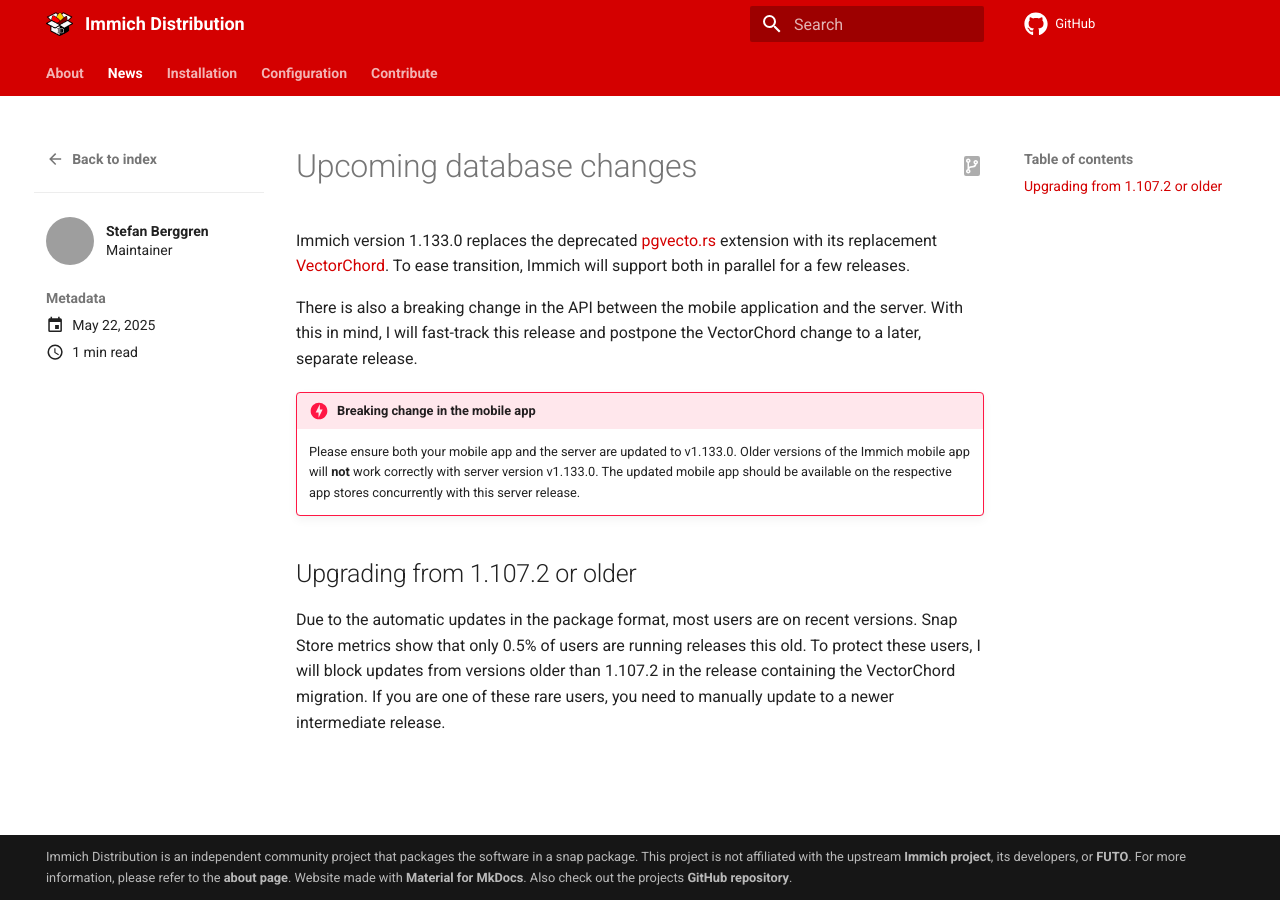
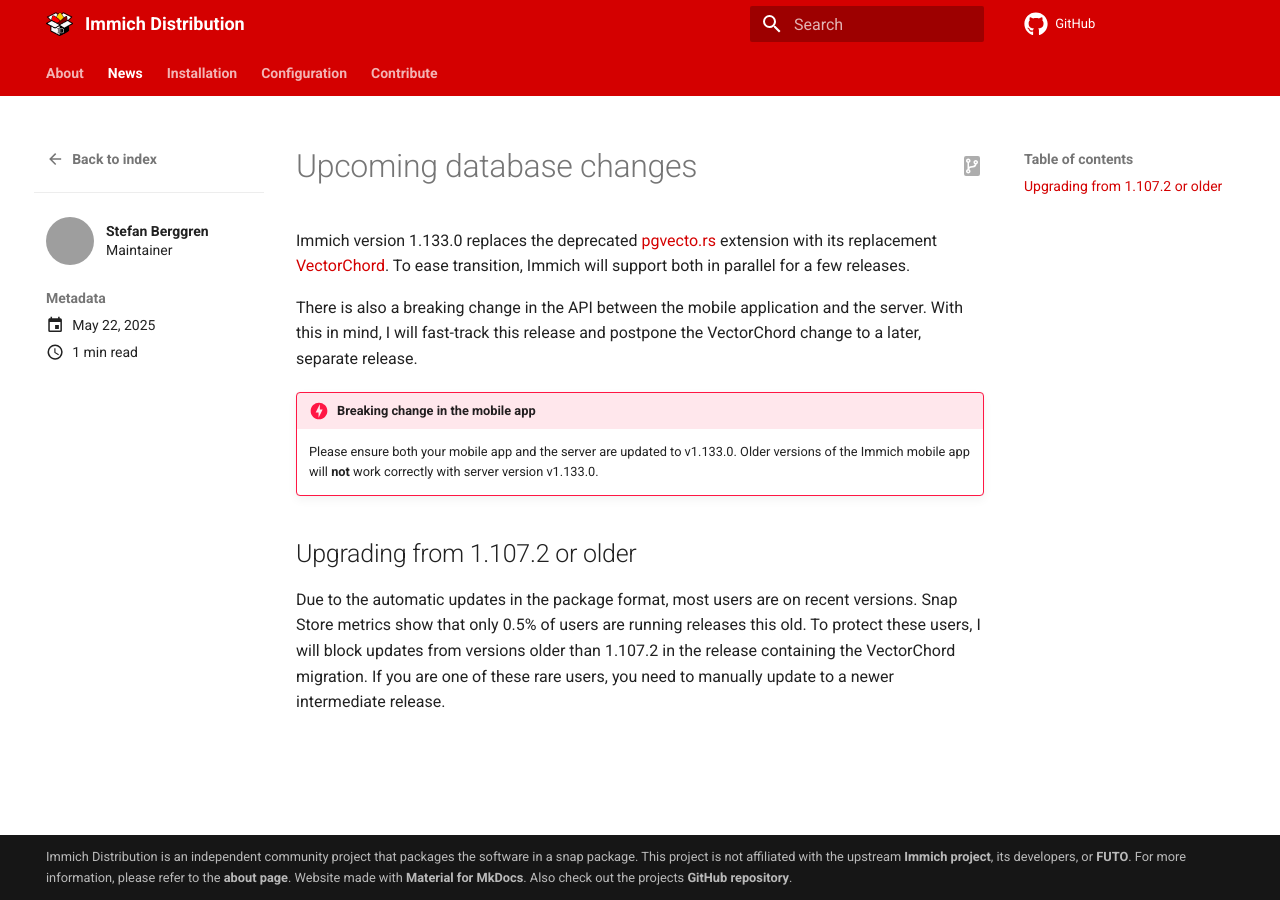
Before and after one commit to nsg/immich-distribution, an MkDocs documentation site: the page built from docs/docs/news/posts/2025/05/upcoming-database-changes.md, in a window 1280 px wide. Built offline with MkDocs 1.6.1 and Material for MkDocs 9.7.7, drawn with Linux system fonts in a browser that asks for light colours; comment, search, counter and statistics services are not loaded; grey boxes are pictures that could not be loaded.

Commit message:
Strictly not true, so remove this

```diff
--- a/docs/docs/news/posts/2025/05/upcoming-database-changes.md
+++ b/docs/docs/news/posts/2025/05/upcoming-database-changes.md
@@ -12,7 +12,7 @@
 
 !!! Danger "Breaking change in the mobile app"
     Please ensure both your mobile app and the server are updated to v1.133.0.
-    Older versions of the Immich mobile app will **not** work correctly with server version v1.133.0. The updated mobile app should be available on the respective app stores concurrently with this server release.
+    Older versions of the Immich mobile app will **not** work correctly with server version v1.133.0.
 
 ## Upgrading from 1.107.2 or older
 
```
